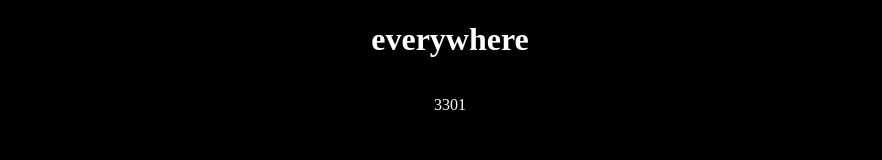
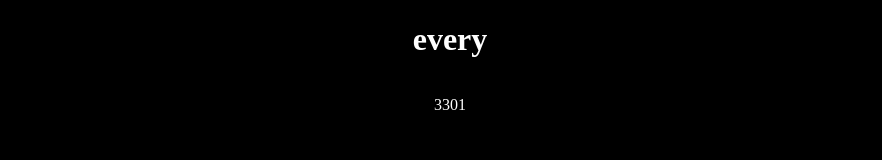
Before and after one commit to KiranAk23/Cicada3301, a plain HTML site: page index.html in a window 1280 px wide. Shown: the top 160 px of the page, without its empty margins (190-1072 px from the left). Drawn offline with Linux system fonts and the light colour scheme.

Commit message:
Update index.html

```diff
--- a/index.html
+++ b/index.html
@@ -28,7 +28,7 @@
 </head>
 <body>
 
-    <h1>everywhere</h1>
+    <h1>every</h1>
 
     <p>3301</p>
 
```
